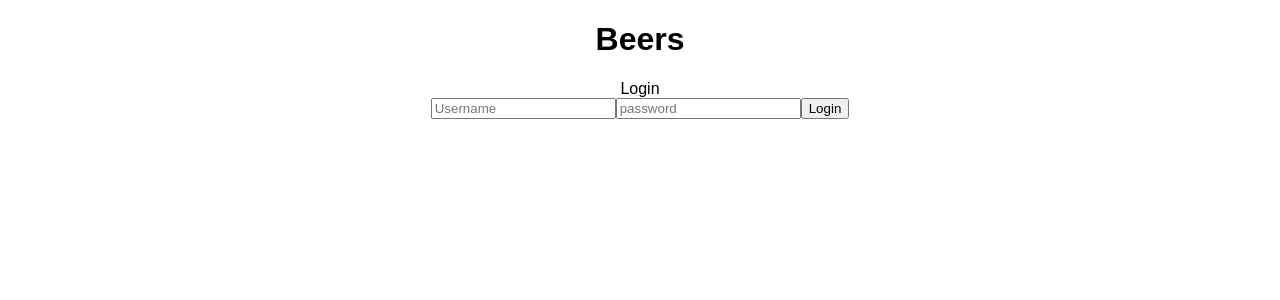
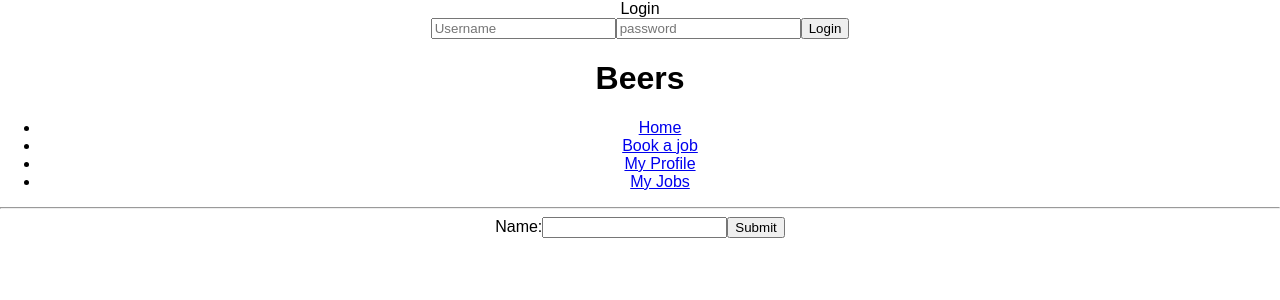
Before and after one commit to Roger-Lighthouse/whiteshark-frontend, a React (Create React App) app: page /bookJob in a window 1280 px wide. Shown: the top 300 px of the page. Built offline with nearby package versions, Linux system fonts and the light colour scheme; no server answers.

Commit message:
added react router

```diff
--- a/src/App.js
+++ b/src/App.js
@@ -1,7 +1,15 @@
-import React, { Component } from 'react';
-import logo from './logo.svg';
-import './App.css';
-import Login from './login.js';
+import React, { Component } from 'react'
+import Home from './home'
+import BookJob from './bookJob'
+import myProfile from './myProfile'
+import myJobs from './myJobs'
+import Login from './login'
+import './App.css'
+import {
+  BrowserRouter as Router,
+  Route,
+  Link
+} from 'react-router-dom'
 
 const BeerList = (props) => {
   return (
@@ -15,6 +23,26 @@ const Beer = (props) => {
     <li>{props.name}</li>
   )
 }
+
+const Links = () => (
+  <Router>
+    <div>
+      <ul>
+        <li><Link to="/">Home</Link></li>
+        <li><Link to="/bookJob">Book a job</Link></li>
+        <li><Link to="/myProfile">My Profile</Link></li>
+        <li><Link to="/myJobs">My Jobs</Link></li>
+      </ul>
+
+      <hr/>
+
+      <Route exact path="/" component={Home}/>
+      <Route path="/bookJob" component={BookJob}/>
+      <Route path="/myProfile" component={myProfile}/>
+      <Route path="/myJobs" component={myJobs}/>
+    </div>
+  </Router>
+)
 
 class App extends Component {
   constructor() {
@@ -51,11 +79,12 @@ class App extends Component {
   render() {
     return (
       <div className="App">
+        <nav>Login
+          <Login onSubmitMessage={this.handleSubmitMessage}/>
+        </nav>
         <h1>Beers</h1>
         <BeerList beers={this.state.beers} />
-        <div>Login
-          <Login onSubmitMessage={this.handleSubmitMessage}/>
-        </div>
+        <Links/>
       </div>
     );
   }
--- /dev/null
+++ b/src/bookJob.js
@@ -0,0 +1,33 @@
+import React, { Component } from 'react';
+
+class BookJob extends Component {
+  constructor(props) {
+    super(props);
+    this.state = {value: ''};
+
+    this.handleChange = this.handleChange.bind(this);
+    this.handleSubmit = this.handleSubmit.bind(this);
+  }
+
+  handleChange(event) {
+    this.setState({value: event.target.value});
+  }
+
+  handleSubmit(event) {
+    alert('A name was submitted: ' + this.state.value);
+    event.preventDefault();
+  }
+
+  render() {
+    return (
+      <form onSubmit={this.handleSubmit}>
+        <label>
+          Name:
+          <input type="text" value={this.state.value} onChange={this.handleChange} />
+        </label>
+        <input type="submit" value="Submit" />
+      </form>
+    );
+  }
+}
+export default BookJob;
--- /dev/null
+++ b/src/home.js
@@ -0,0 +1,11 @@
+import React, { Component } from 'react';
+
+class Home extends Component {
+
+  render() {
+    return (
+      <h1> Welcome Home!</h1>
+    );
+  }
+}
+export default Home;
--- a/src/login.js
+++ b/src/login.js
@@ -29,11 +29,12 @@ class Login extends Component {
             onSubmit={this.handleSubmit}>
             <input className="username"
               placeholder="Username"
+              value={this.state.username}
               onChange={this.handleUserChange} />
             <input type="password"
               className="password"
               placeholder="password"
-              value={this.state.message}
+              value={this.state.password}
               onChange={this.handleChange} />
             <input className="login-btn" type="submit" value="Login" />
           </form>
--- /dev/null
+++ b/src/myJobs.js
@@ -0,0 +1,11 @@
+import React, { Component } from 'react';
+
+class myJobs extends Component {
+
+  render() {
+    return (
+      <h1> Here are your jobs!</h1>
+    );
+  }
+}
+export default myJobs;
--- /dev/null
+++ b/src/myProfile.js
@@ -0,0 +1,11 @@
+import React, { Component } from 'react';
+
+class myProfile extends Component {
+
+  render() {
+    return (
+      <h1> Welcome to your Profile!</h1>
+    );
+  }
+}
+export default myProfile;
```
Also changed, not shown: 1 other file (tests, documents, lock files or other folders).
